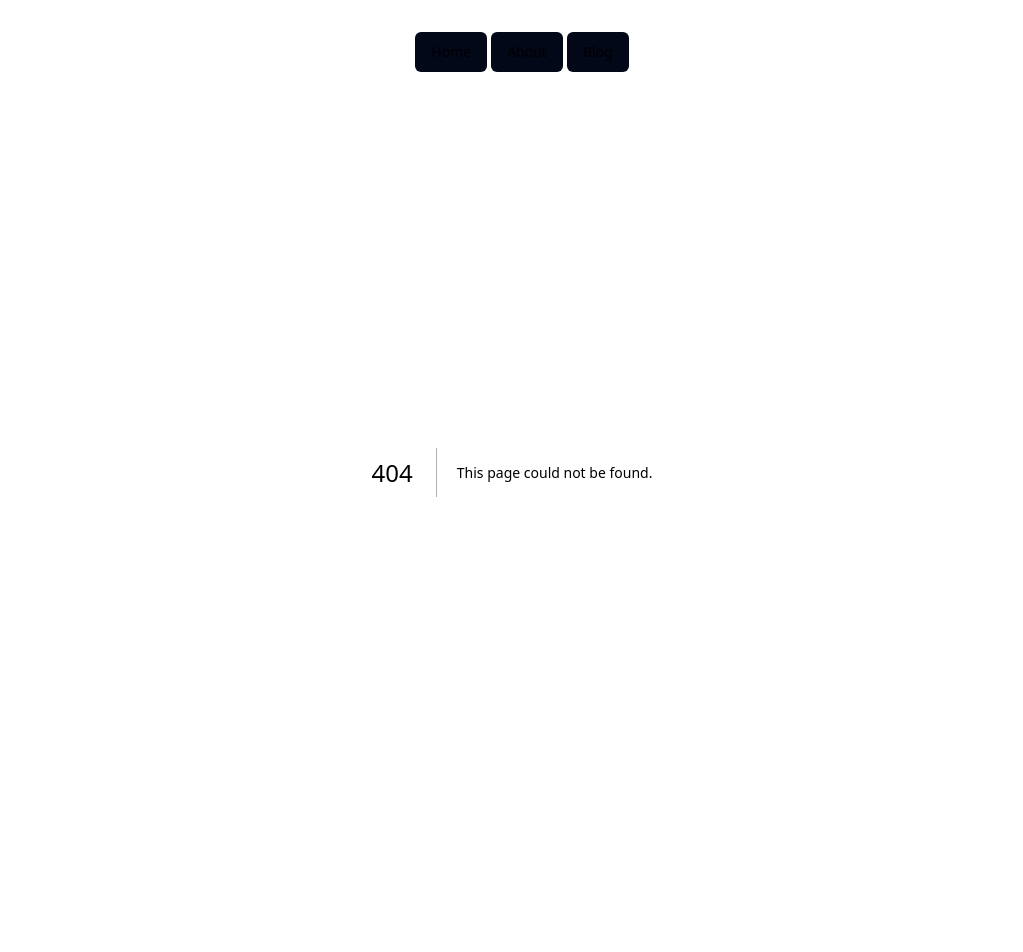
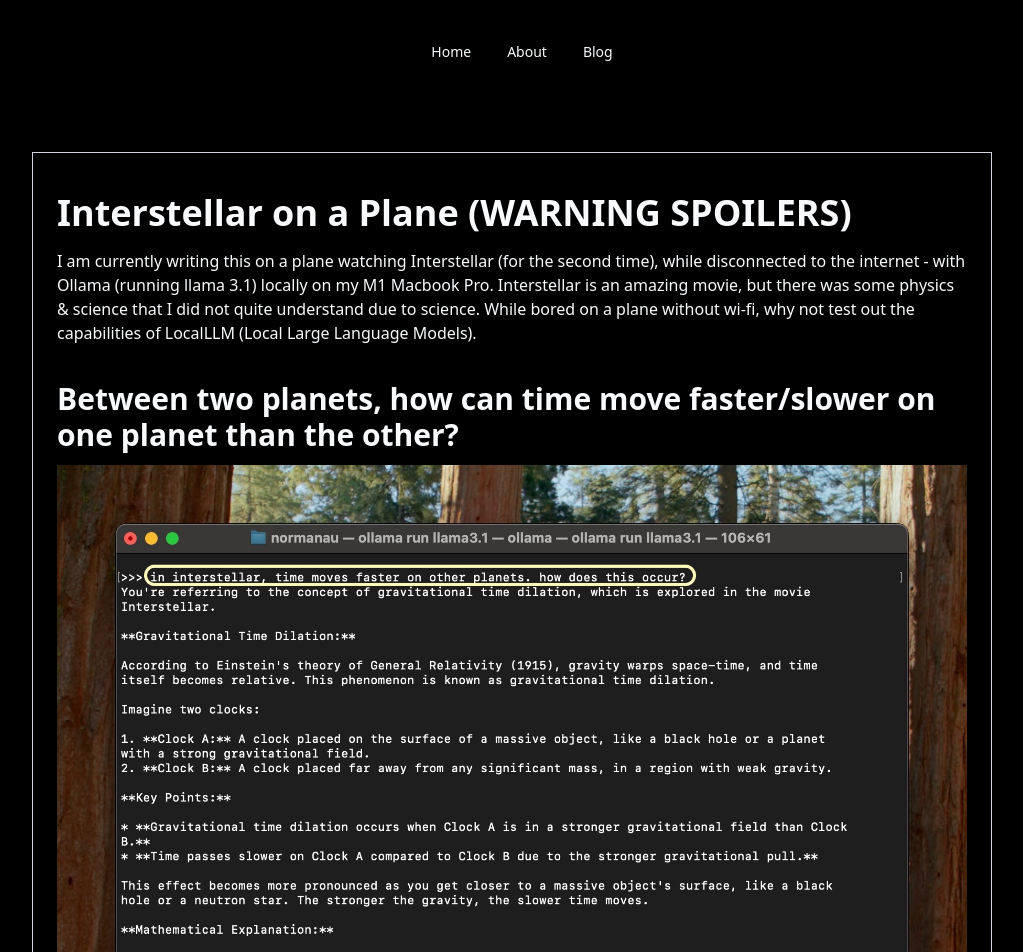
Before and after one commit to normausome/norman-au, a Next.js app: page /blog/interstellaronplane in a window 1280 px wide. Before the commit this address had no page. Shown: the top 952 px of the page, without its empty margins (128-1151 px from the left). Before the commit the page ends 872 px from the top, so only its background shows below. Built offline with nearby package versions, Linux system fonts and the light colour scheme.

Commit message:
feat: blog post about Interstellar and LLM

```diff
--- a/src/app/blog/brasil/page.tsx
+++ b/src/app/blog/brasil/page.tsx
@@ -2,7 +2,7 @@
   return (
     <div className="flex flex-col items-center pt-20 w-5/6 lg:w-3/4 mx-auto">
       <section className="border border-gray-300 shadow-lg p-6">
-        <h1>O BraSil com &quot;S&quot;</h1>
+        <h1>O BraSil com &quot;S&quot;!</h1>
         <p>
           There are two ways of spelling Brasil - Brazil with the &quot;z&quot;
           and Brasil with the &quot;s&quot;.
--- /dev/null
+++ b/src/app/blog/interstellaronplane/page.tsx
@@ -0,0 +1,63 @@
+import Image from "next/image";
+import question1 from "./question1.jpeg";
+
+export default function Page() {
+  return (
+    <div className="flex flex-col items-center pt-20 w-5/6 lg:w-3/4 mx-auto">
+      <section className="border border-gray-300 shadow-lg p-6">
+        <h1>Interstellar on a Plane (WARNING SPOILERS)</h1>
+        <p>
+          I am currently writing this on a plane watching Interstellar (for the
+          second time), while disconnected to the internet - with Ollama
+          (running llama 3.1) locally on my M1 Macbook Pro. Interstellar is an
+          amazing movie, but there was some physics & science that I did not
+          quite understand due to science. While bored on a plane without wi-fi,
+          why not test out the capabilities of LocalLLM (Local Large Language
+          Models).
+        </p>
+        <br />
+        <h2>
+          Between two planets, how can time move faster/slower on one planet
+          than the other?
+        </h2>
+        <Image
+          src={question1}
+          alt="question1
+          width={200}
+            height={200}"
+        />
+        <p>
+          Speechless, so only about 110 years ago, Albert Einsten came up with
+          the theory of General Relativity. Ahhh so this is where the saying
+          "time is relative - you are neither late nor early" comes from.
+          Something that I ponder about now is:
+        </p>
+        <ul>
+          <li>How fast does time move on mars relative to earth?</li>
+        </ul>
+        <br />
+        <p>
+          Based on the mathematical formulation of gravitational time dilation
+          at a glance, I would assume that the time difference would not be
+          much. However, when you factor in 50 years on Earth, it might be like
+          shedding off maybe a few years, which could be significant over
+          generations.
+        </p>
+        <br />
+        <h2>Conclusion</h2>
+        <p>
+          This experience of using a local LLM (Ollama with Llama 3.1) on a
+          plane to explore complex physics concepts from Interstellar highlights
+          something remarkable: we now have powerful AI tools that can run
+          entirely on our personal computers, without needing internet
+          connectivity. Just a decade ago, this would have seemed like science
+          fiction - having an AI assistant capable of discussing Einstein's
+          theory of relativity, running locally on a laptop at 30,000 feet.
+          Local LLMs represent a significant step forward in making AI more
+          accessible, portable, and private, opening up new possibilities for
+          learning and exploration anywhere, anytime.
+        </p>
+      </section>
+    </div>
+  );
+}
--- a/src/app/blog/page.tsx
+++ b/src/app/blog/page.tsx
@@ -7,6 +7,12 @@
       <ol className="list-decimal pl-4">
         <li>
           <BasicLink href="/blog/brasil" title="Brasil" />
+        </li>
+        <li>
+          <BasicLink
+            href="/blog/interstellaronplane"
+            title="Interstellar on Plane (WARNING SPOILERS)"
+          />
         </li>
         {/* <li>
           <Link href="/blog/brasil">Page 2</Link>
--- a/src/app/globals.css
+++ b/src/app/globals.css
@@ -36,32 +36,32 @@
   }
 
   .dark {
-      --background: 222.2 84% 4.9%;
+    --background: 0 0% 0%;
     --foreground: 210 40% 98%;
 
-      --card: 222.2 84% 4.9%;
+    --card: 0 0% 0%;
     --card-foreground: 210 40% 98%;
 
-      --popover: 222.2 84% 4.9%;
+    --popover: 0 0% 0%;
     --popover-foreground: 210 40% 98%;
 
     --primary: 210 40% 98%;
     --primary-foreground: 222.2 47.4% 11.2%;
 
-      --secondary: 217.2 32.6% 17.5%;
+    --secondary: 0 0% 10%;
     --secondary-foreground: 210 40% 98%;
 
-      --muted: 217.2 32.6% 17.5%;
+    --muted: 0 0% 10%;
     --muted-foreground: 215 20.2% 65.1%;
 
-      --accent: 217.2 32.6% 17.5%;
+    --accent: 0 0% 10%;
     --accent-foreground: 210 40% 98%;
 
     --destructive: 0 62.8% 30.6%;
     --destructive-foreground: 210 40% 98%;
 
-      --border: 217.2 32.6% 17.5%;
-      --input: 217.2 32.6% 17.5%;
+    --border: 0 0% 20%;
+    --input: 0 0% 20%;
     --ring: 212.7 26.8% 83.9%;
   }
 }
```
Also changed, not shown: src/app/blog/interstellaronplane/question1.jpeg (added). Lines whose indentation alone changed are shown as unchanged.
